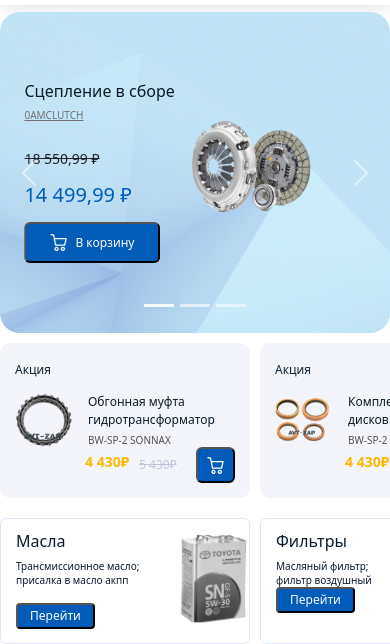
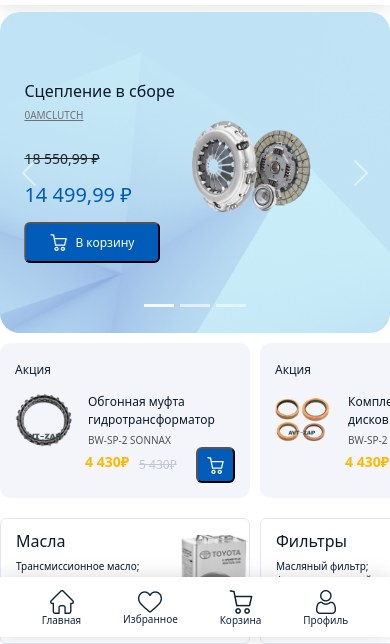
Before and after one commit to tar04/Avtzap_html_project, a plain HTML site: page index.html in a window 390 px wide. Shown: the part 207-851 px from the top of the page. Drawn offline with nearby package versions, Linux system fonts and the light colour scheme.

Commit message:
added phone bottom menu

```diff
--- a/index.html
+++ b/index.html
@@ -258,6 +258,16 @@
         <div class="offer__bot-item-right"><img src="image/avt-zap_main_page_v01%206.png" alt="Radiator"></div>
     </div>
     <div class="right"><a href="#"><img src="image/Right%20.png" alt="Right"></a></div>
+</div>
+<div class="phone__menu">
+    <div class="phone__menu-item"><a href="#"><img src="phone-menu/Home.png" alt="*" width="24" height="24"></a>
+        <p>Главная</p></div>
+    <div class="phone__menu-item"><a href="#"><img src="phone-menu/Heart.png" alt="*" width="24" height="22"></a>
+        <p>Избранное</p></div>
+    <div class="phone__menu-item"><a href="#"><img src="phone-menu/Cart.png" alt="*" width="24" height="24"></a>
+        <p>Корзина</p></div>
+    <div class="phone__menu-item"><a href="#"><img src="phone-menu/User.png" alt="*" width="24" height="24"></a>
+        <p>Профиль</p></div>
 </div>
 <div class="selection container">
     <div class="selection__item selection-active">Подборки товаров</div>
--- a/media.css
+++ b/media.css
@@ -763,6 +763,7 @@
     .sign {
         font-size: 12px;
         line-height: 14px;
+        margin-bottom: 60px;
     }
 
     .sign__wrapper {
@@ -788,6 +789,36 @@
 
     .form__mail {
         column-gap: 60px;
+    }
+
+    .phone__menu {
+        display: flex;
+        height: 60px;
+        align-items: center;
+        justify-content: space-evenly;
+        position: fixed;
+        bottom: 0;
+        width: 100%;
+        background-color: #FFFFFF;
+        box-shadow: 0 0 20px rgba(0, 0, 0, 0.15);
+        z-index: 999;
+    }
+
+    .phone__menu-item {
+        display: flex;
+        flex-direction: column;
+        align-items: center;
+    }
+
+    .phone__menu-item p {
+        font-weight: normal;
+        font-size: 10px;
+        line-height: 12px;
+        display: flex;
+        align-items: center;
+        text-align: center;
+        color: #0F2438;
+        margin-bottom: 0;
     }
 }
 
@@ -848,7 +879,6 @@
 
     .footer__left {
         width: 80%;
-
     }
 
     .socials {
--- a/style.css
+++ b/style.css
@@ -763,3 +763,7 @@ img.input-group-text {
     display: flex;
     flex-direction: column;
 }
+
+.phone__menu {
+    display: none;
+}
```
Also changed, not shown: phone-menu/Cart.png (added), phone-menu/Heart.png (added), phone-menu/Home.png (added), phone-menu/User.png (added).
